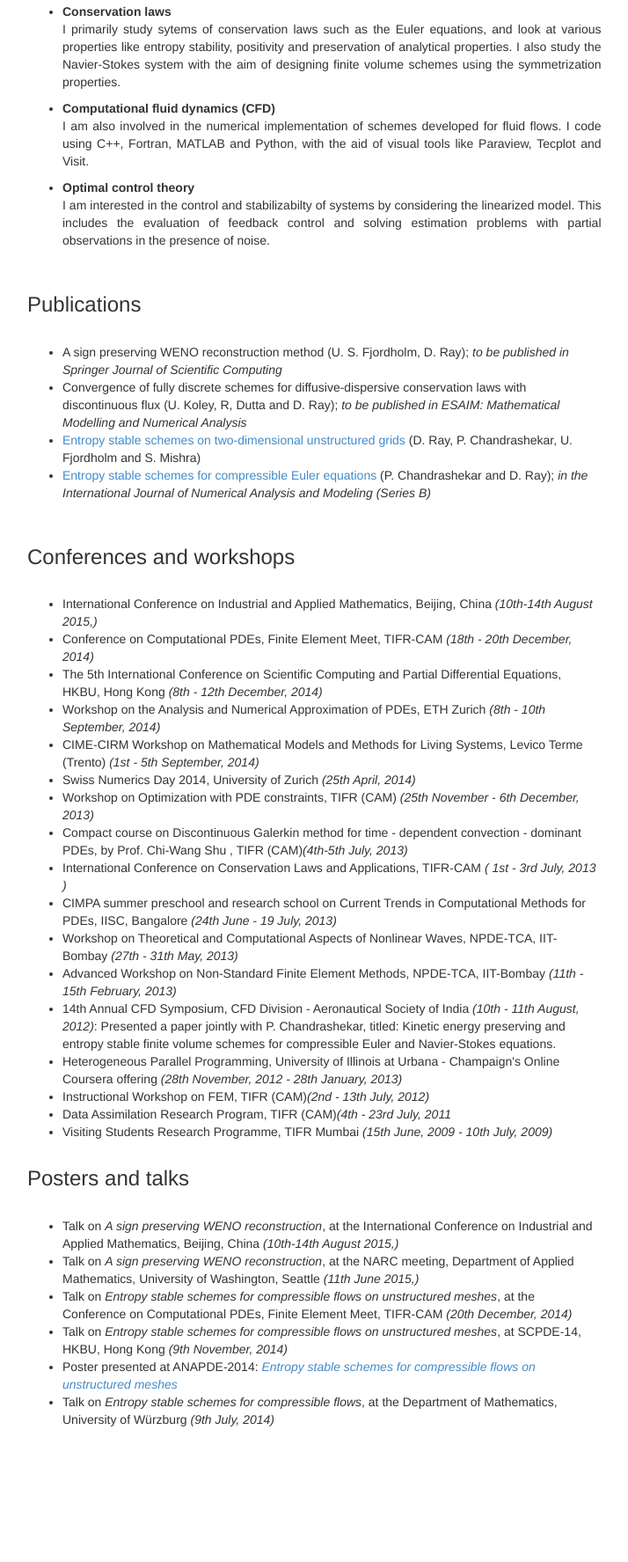
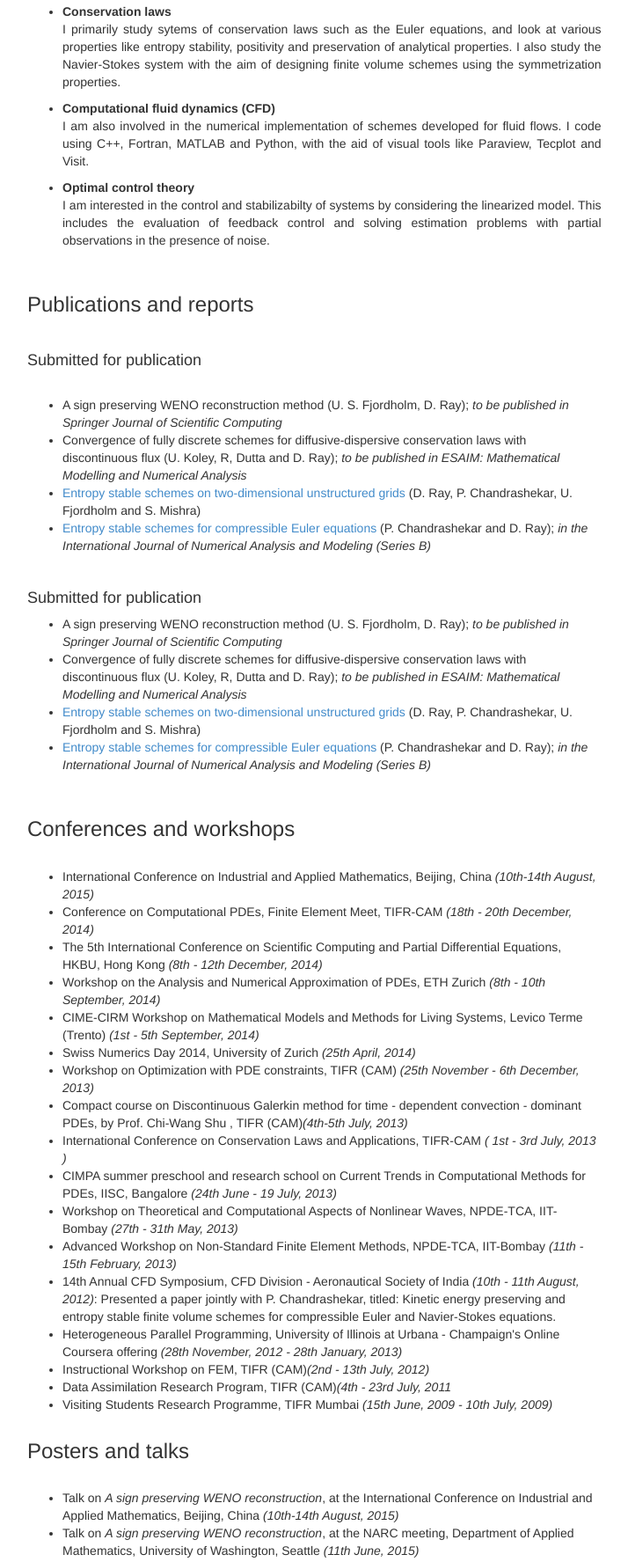
Before and after one commit to deepray/deepray.github.io, a plain HTML site: page research.html in a window 1280 px wide. Shown: the part 163-1938 px from the top of the page at 88% size, without its empty margins (39-753 px from the left). Before the commit the page ends 1796 px from the top, so only its background shows below. Drawn offline with nearby package versions, Linux system fonts and the light colour scheme.

Commit message:
Updating CV

```diff
--- a/research.html
+++ b/research.html
@@ -64,10 +64,36 @@
         <div class="container">
             <div class="row">
                 <div class="col-md-12">
-                    <h3>Publications</h3>
+                    <h3>Publications and reports</h3>
                 </div>
             </div>
             <br>
+            <div class="row">
+                <div class="col-md-12">
+                    <h4>Submitted for publication</h4>
+                </div>
+            </div>
+            <br>
+            <div class="row">
+                <div class="col-md-7">
+                    <ul>
+                        <li>A sign preserving WENO reconstruction method (U. S. Fjordholm, D. Ray); <i>to be published in Springer Journal of Scientific Computing</i> </li>
+                        <li>Convergence of fully discrete schemes for diffusive-dispersive conservation laws with discontinuous flux (U. Koley, R, Dutta and D. Ray); <i>to be published in ESAIM: Mathematical Modelling and Numerical Analysis</i></li>
+                        <li><a href="http://www.sam.math.ethz.ch/sam_reports/index.php?id=2014-28">Entropy stable schemes on two-dimensional unstructured grids </a> (D. Ray, P. Chandrashekar, U. Fjordholm and S. Mishra) </li>
+                        <li><a href="http://www.math.ualberta.ca/ijnamb/Volume-4-2013/No-4-13/2013-04-02.pdf">Entropy stable schemes for compressible Euler equations </a>(P. Chandrashekar and D. Ray); <i>in the International Journal of Numerical Analysis and Modeling (Series B)</i></li>
+                    </ul>
+
+                </div>
+
+            </div>
+
+            <br>
+            <div class="row">
+                <div class="col-md-12">
+                    <h4>Submitted for publication</h4>
+                </div>
+            </div>
+
             <div class="row">
                 <div class="col-md-7">
                     <ul>
@@ -92,7 +118,7 @@
             <div class="row">
                 <div class="col-md-7">
                     <ul>
-                        <li>International Conference on Industrial and Applied Mathematics, Beijing, China <i>(10th-14th August 2015,)</i> </li>
+                        <li>International Conference on Industrial and Applied Mathematics, Beijing, China <i>(10th-14th August, 2015)</i> </li>
                         <li>Conference on Computational PDEs, Finite Element Meet, TIFR-CAM <i>(18th - 20th December, 2014)</i></li>
                         <li>The 5th International Conference on Scientific Computing and Partial Differential Equations, HKBU, Hong Kong <i>(8th - 12th December, 2014)</i> </li>
                         <li>Workshop on the Analysis and Numerical Approximation of PDEs, ETH Zurich <i>(8th - 10th September, 2014)</i></li>
@@ -128,8 +154,8 @@
             <div class="row">
                 <div class="col-md-7">
                     <ul>
-                        <li>Talk on <i>A sign preserving WENO reconstruction</i>, at the International Conference on Industrial and Applied Mathematics, Beijing, China <i>(10th-14th August 2015,)</i> </li>
-                        <li>Talk on <i>A sign preserving WENO reconstruction</i>, at the NARC meeting, Department of Applied Mathematics, University of Washington, Seattle <i>(11th June 2015,)</i> </li>
+                        <li>Talk on <i>A sign preserving WENO reconstruction</i>, at the International Conference on Industrial and Applied Mathematics, Beijing, China <i>(10th-14th August, 2015)</i> </li>
+                        <li>Talk on <i>A sign preserving WENO reconstruction</i>, at the NARC meeting, Department of Applied Mathematics, University of Washington, Seattle <i>(11th June, 2015)</i> </li>
                         <li>Talk on <i>Entropy stable schemes for compressible flows on unstructured meshes</i>, at the Conference on Computational PDEs, Finite Element Meet, TIFR-CAM <i>(20th December, 2014)</i> </li>
                         <li>Talk on <i>Entropy stable schemes for compressible flows on unstructured meshes</i>, at SCPDE-14, HKBU, Hong Kong <i>(9th November, 2014)</i> </li>
                         <li>Poster presented at ANAPDE-2014: <a href="ANAPDE14_Poster.pdf"><i>Entropy stable schemes for compressible flows on unstructured meshes</i> </a></li>
```
Also changed, not shown: 1 other file.
